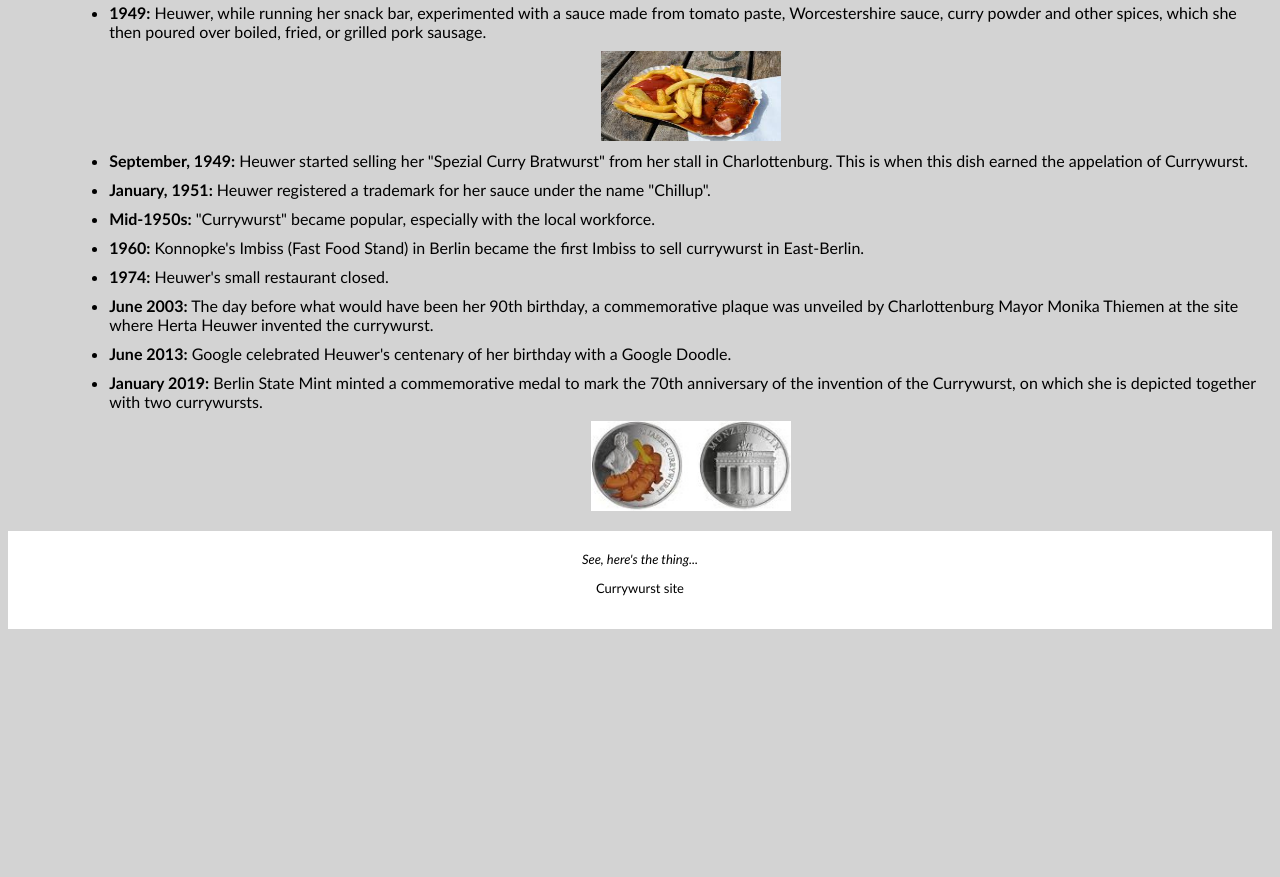
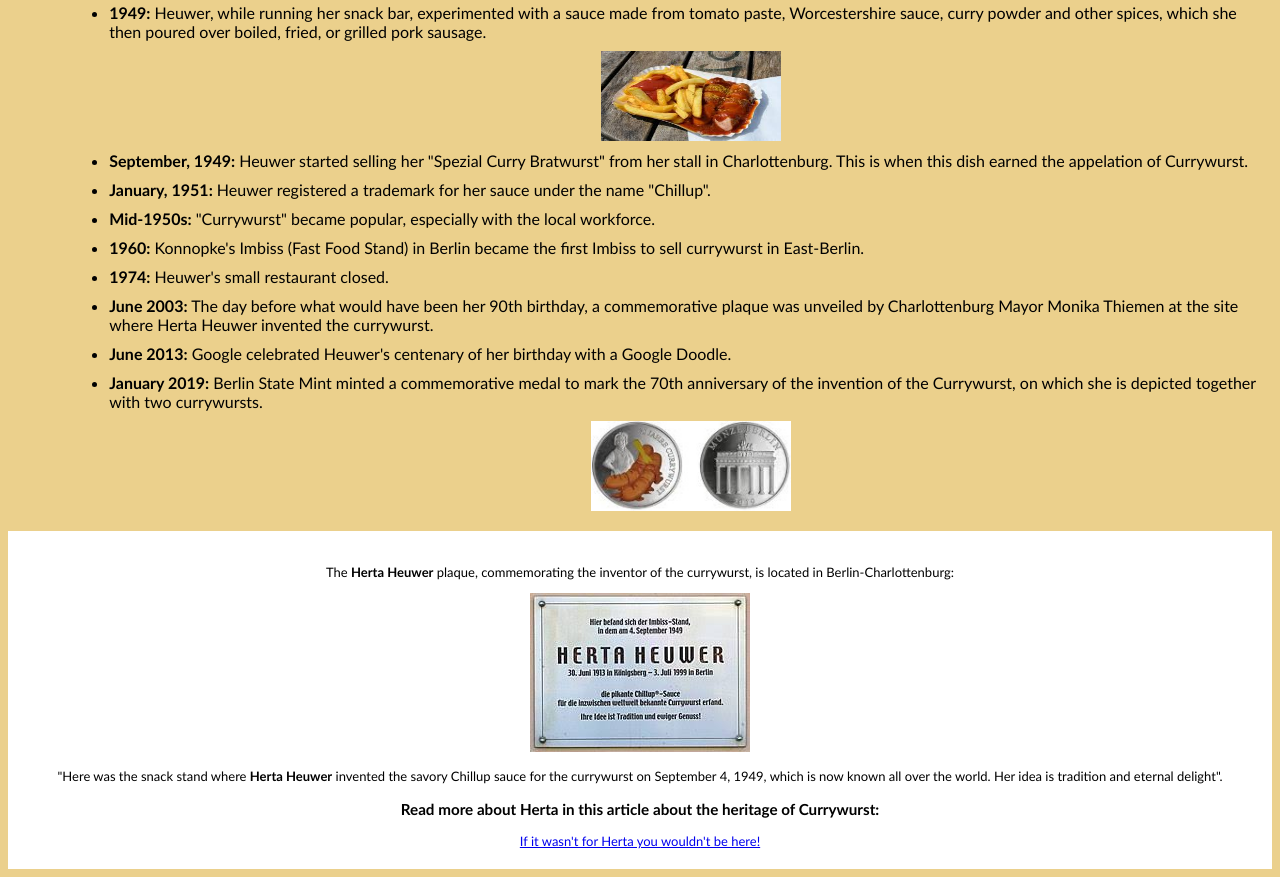
Before and after one commit to mcmitt/phase1.2_tribute, a plain HTML site: page index.html in a window 1280 px wide. Shown: the part 782-1659 px from the top of the page. Before the commit the page ends 1419 px from the top, so only its background shows below. Drawn offline with Linux system fonts and the light colour scheme.

Commit message:
Updated footer, added plaque, blog article

```diff
--- a/index.html
+++ b/index.html
@@ -50,8 +50,14 @@
             </ul>
         </section>
         <section class="footer">
-            <span class="footer-quote">See, here's the thing...</span>
-            <p>Currywurst site</p>
+            <p>The <strong>Herta Heuwer</strong> plaque, commemorating the inventor of the currywurst,
+                is located in Berlin-Charlottenburg:</p>
+            <img src="images/plaque.jpg" atl="Herta Heuwer Plaque">
+            <p class="footer-quote">"Here was the snack stand where <b>Herta Heuwer</b>
+            invented the savory Chillup sauce for the currywurst on September 4, 1949, which is now known
+            all over the world. Her idea is tradition and eternal delight". </p>
+            <h3>Read more about Herta in this article about the heritage of Currywurst:</h3>
+            <a href="https://currywurst.berlin/en/blog/731WThfkQrw7rQoGQjCRqU">If it wasn't for Herta you wouldn't be here!</a>
         </section>
     </body>
 </html>
--- a/styles.css
+++ b/styles.css
@@ -1,6 +1,6 @@
 html {
     font-family: 'Trebuchet MS', 'Lucida Sans Unicode', 'Lucida Grande', 'Lucida Sans', Arial, sans-serif;
-    background-color: lightgray;
+    background-color: rgba(218, 165, 32, 0.514);
 }
 .intro {
     text-align: center;
@@ -51,6 +51,3 @@ html {
     font-size: small;
     text-align: center;
 }
-.footer-quote {
-    font-style: italic;
-}
```
Also changed, not shown: images/plaque.jpg (added).
